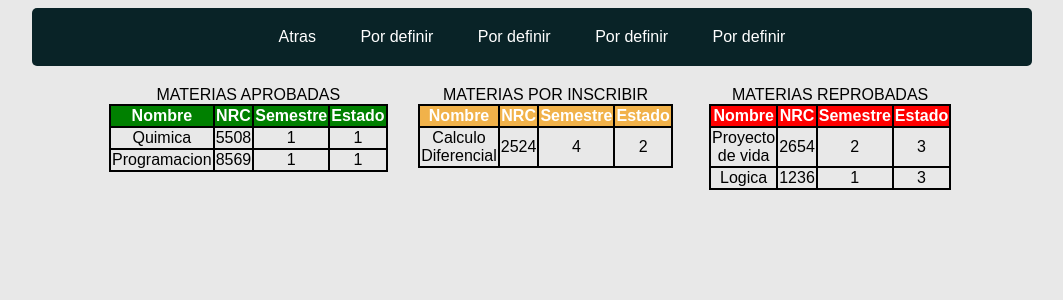
After one commit to NicolasD1440/Genesis-pro, a PHP site: the page made by F Alumno/Creditos.php in a window 1280 px wide. The commit adds this page. Shown: the top 300 px of the page, without its empty margins (108-1171 px from the left). Run offline with PHP 8.4, Linux system fonts and the light colour scheme; data comes from the database, SQL or seed files in the repository; both versions use the stored data as it was after the commit.

Commit message:
Tablas de ver asignaturas :D + bbdd

```diff
--- a/F Alumno/Alumn_PG_Prin.php
+++ b/F Alumno/Alumn_PG_Prin.php
@@ -3,9 +3,9 @@ error_reporting(0);
 $nombre= "NOMBRE DEL ALUMNO";
 $Usuario= "alumno";
 $perfil="ESTUDIANTES";
-$v1 = "Por definir";
-$Ruta = "";
-$Rutas = array("x", "x1","x2","x3");
+$v1 = "Inicio";
+$Ruta = "../Index.php";
+$Rutas = array("x", "x1","x2","x3","Creditos.php");
 $array = array("Actualizar contraseña", "Actualizar datos personales", "Ver asignaturas", "Perfil del alumno","Verificar estado de los creditos");
 require("../B Recursos compartidos/barra-nav.php");
 require("../B Recursos compartidos/contenido.php");
--- /dev/null
+++ b/F Alumno/CSS/Estilo_tablas.css
@@ -0,0 +1,86 @@
+#contenedor {
+display: flex;
+width: 800px;
+}
+
+#tabla1 {
+
+
+width: 400px;
+padding-top: 20px;
+}
+
+#tabla1 table {
+text-align: center;
+border-collapse: collapse;
+margin-left: 70%;
+margin-right: 20px;
+}
+
+#tabla1 table tr th {
+width: 100px
+
+}
+
+#tabla1 th{
+  background-color: green;
+  color: white;
+}
+
+#tabla1 th, td{
+  border: 2px solid black;
+}
+
+#tabla2 {
+
+
+width: 400px;
+padding-top: 20px;
+
+}
+
+#tabla2 table {
+text-align: center;
+border-collapse: collapse;
+margin-left: 80%;
+margin-right: 20px;
+}
+
+#tabla2 table tr th {
+width: 100px
+}
+
+#tabla2 th{
+  background-color: #F1B24A ;
+  color: white;
+}
+#tabla2 th, td{
+  border: 2px solid black;
+}
+
+
+#tabla3 {
+
+width: 400px;
+padding-top: 20px;
+
+}
+
+#tabla3 table {
+text-align: center;
+border-collapse: collapse;
+margin-left: 90%;
+margin-right: 20px;
+}
+
+#tabla3 table tr th {
+width: 100px;
+}
+
+#tabla3 th{
+  background-color: red ;
+  color: white;
+}
+#tabla3 th, td{
+  border: 2px solid black;
+}
--- /dev/null
+++ b/F Alumno/Creditos.php
@@ -0,0 +1,98 @@
+<?php
+$v1 = "Atras";
+$Ruta = "Alumn_PG_Prin.php";
+require("../B Recursos compartidos/barra-nav.php");
+?>
+<link rel="stylesheet" href="CSS/Estilo_tablas.css">
+
+<?php
+include("../B Recursos compartidos/conexion.php");
+$consulta = "SELECT Nombre_m, NRC, Semestre, Estado FROM alumnos a INNER JOIN materias b WHERE b.Id_al = 1 and a.id =1" ;
+$resultado = mysqli_query($app_db, $consulta);
+
+
+
+?>
+
+<div id="contenedor">
+<div id="tabla1">
+  <!-- Tabla 1 meterias aprobadas -->
+<table border="1">
+  <caption>MATERIAS APROBADAS</caption>
+<tr>
+<th>Nombre</th>
+<th>NRC</th>
+<th>Semestre</th>
+<th>Estado</th>
+</tr>
+
+  <?php
+  while($rows=mysqli_fetch_array($resultado)) {
+     if ($rows[3] == "1") {
+       echo "<tr>";
+       echo "<td>$rows[0]</td>";
+       echo "<td>$rows[1]</td>";
+       echo "<td>$rows[2]</td>";
+       echo "<td>$rows[3]</td>";
+       echo "</tr>";
+    }
+  }
+ ?>
+
+</table>
+</div>
+<!-- Tabla 2 meteria por inscribir -->
+<div id="tabla2">
+<table border="1">
+  <caption>MATERIAS POR INSCRIBIR</caption>
+<tr>
+<th>Nombre</th>
+<th>NRC</th>
+<th>Semestre</th>
+<th>Estado</th>
+</tr>
+<?php
+$consulta = "SELECT Nombre_m, NRC, Semestre, Estado FROM alumnos a INNER JOIN materias b WHERE b.Id_al = 1 and a.id =1" ;
+$resultado = mysqli_query($app_db, $consulta);
+
+while($rows1=mysqli_fetch_array($resultado)) {
+   if ($rows1[3] == "2") {
+     echo "<tr>";
+     echo "<td>$rows1[0]</td>";
+     echo "<td>$rows1[1]</td>";
+     echo "<td>$rows1[2]</td>";
+     echo "<td>$rows1[3]</td>";
+     echo "</tr>";
+  }
+}
+?>
+</table>
+</div>
+<!-- Tabla 3 meterias reprobadas -->
+<div id="tabla3">
+<table border="1">
+  <caption>MATERIAS REPROBADAS</caption>
+<tr>
+<th>Nombre</th>
+<th>NRC</th>
+<th>Semestre</th>
+<th>Estado</th>
+</tr>
+<?php
+$consulta = "SELECT Nombre_m, NRC, Semestre, Estado FROM alumnos a INNER JOIN materias b WHERE b.Id_al = 1 and a.id =1" ;
+$resultado = mysqli_query($app_db, $consulta);
+
+while($rows=mysqli_fetch_array($resultado)) {
+   if ($rows[3] == "3") {
+     echo "<tr>";
+     echo "<td>$rows[0]</td>";
+     echo "<td>$rows[1]</td>";
+     echo "<td>$rows[2]</td>";
+     echo "<td>$rows[3]</td>";
+     echo "</tr>";
+  }
+}
+?>
+</table>
+</div>
+</div>
```
Also changed, not shown: genesis.sql (added, +102 -0 lines).
